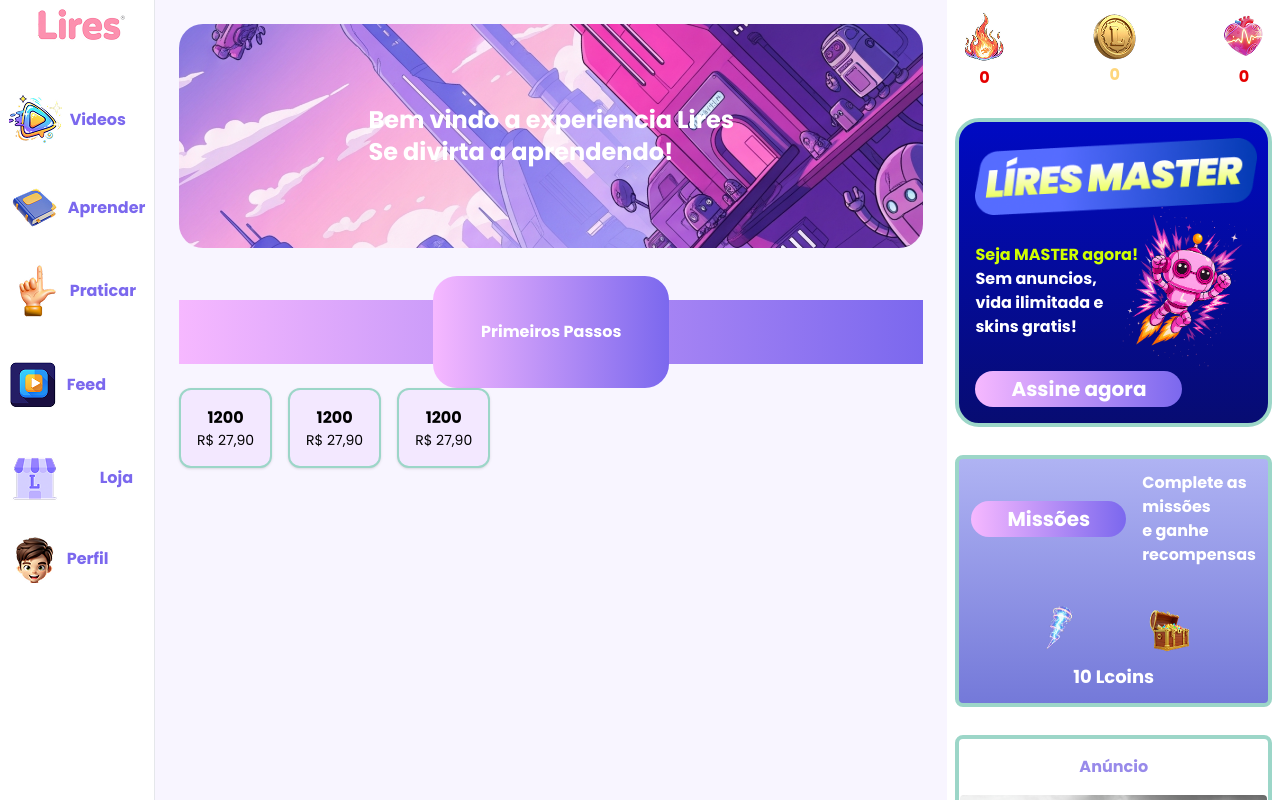
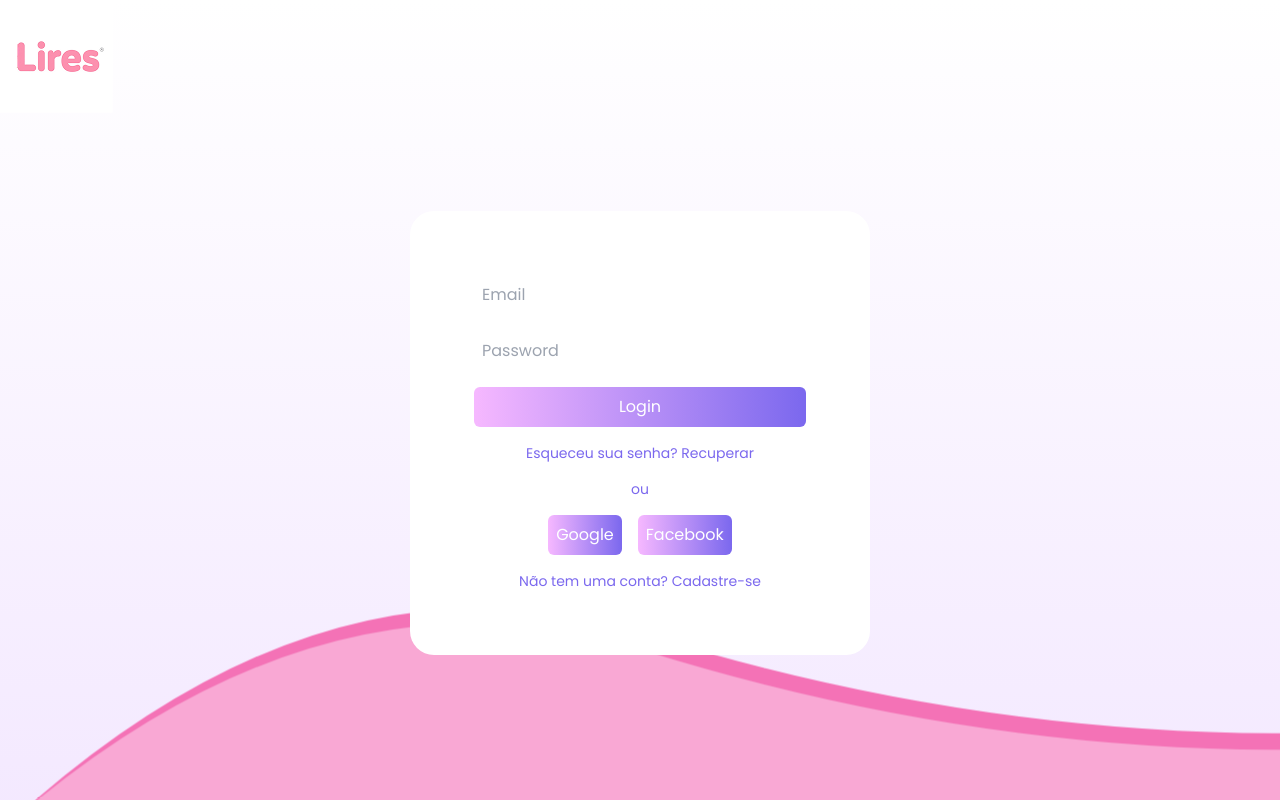
Before and after one commit to guibenat/Tcc, a React (Vite) app in the folder project-lires/: page / in a window 1280 px wide. Shown: the top 800 px of the page. Built offline with nearby package versions, Linux system fonts and the light colour scheme.

Commit message:
Tela de login

```diff
--- a/project-lires/src/App.jsx
+++ b/project-lires/src/App.jsx
@@ -6,6 +6,7 @@ import Inicio from './pages/Inicio';
 import Loja from './pages/Loja';
 import Planos from './pages/Planos';
 import Assinatura from './pages/Assinatura';
+import Login from './pages/Login';
 
 
 function App() {
@@ -14,7 +15,7 @@ function App() {
       <div className="flex min-h-screen bg-white">
         {/* Define the routes for the application */}
         <Routes>
-          <Route path="/" element={<Home />} />
+          <Route path="/" element={<Login />} />
           <Route path="/personagem" element={<Personagem />} />
           <Route path="/inicio" element={<Inicio />} />
           <Route path="/user" element={<User />} />
--- a/project-lires/src/pages/Home.jsx
+++ b/project-lires/src/pages/Home.jsx
@@ -25,7 +25,51 @@ export default function Home() {
                     </div>
                 </div>
                 {/*Cards de Cursos */}
-                <div className="flex flex-row w-full bg-[#f8f5ff]">
+                <div className="flex flex-row w-full bg-[#f8f5ff] items-center justify-center mt-7 ">
+                    <div className="grid grid-cols-3 gap-4">
+                        <div className="flex flex-col items-center bg-purple-100 p-4 rounded-xl border-2 border-[#9CD6C8] shadow hover:scale-105 transition">
+                            <span className="font-bold">1200</span>
+                            <span className="text-sm">R$ 27,90</span>
+                        </div>
+                        <div className="flex flex-col items-center bg-purple-100 p-4 rounded-xl border-2 border-[#9CD6C8] shadow hover:scale-105 transition">
+                            <span className="font-bold">1200</span>
+                            <span className="text-sm">R$ 27,90</span>
+                        </div>
+                        <div className="flex flex-col items-center bg-purple-100 p-4 rounded-xl border-2 border-[#9CD6C8] shadow hover:scale-105 transition">
+                            <span className="font-bold">1200</span>
+                            <span className="text-sm">R$ 27,90</span>
+                        </div>
+                    </div>
+                </div>
+                <div className='h-16 max-w-full bg-[linear-gradient(to_right,#F6B8FF,#7B68EE)] mt-7 items-center flex justify-center text-white'>
+                    <div className='h-28 max-w-full bg-[linear-gradient(to_right,#F6B8FF,#7B68EE)] ] items-center flex justify-center text-white p-12 rounded-3xl'>
+                        <strong><span>Segundos Passos</span></strong>
+                    </div>
+                </div>
+                {/*Cards de Cursos */}
+                <div className="flex flex-row w-full bg-[#f8f5ff] items-center justify-center mt-7 ">
+                    <div className="grid grid-cols-3 gap-4">
+                        <div className="flex flex-col items-center bg-purple-100 p-4 rounded-xl border-2 border-[#9CD6C8] shadow hover:scale-105 transition">
+                            <span className="font-bold">1200</span>
+                            <span className="text-sm">R$ 27,90</span>
+                        </div>
+                        <div className="flex flex-col items-center bg-purple-100 p-4 rounded-xl border-2 border-[#9CD6C8] shadow hover:scale-105 transition">
+                            <span className="font-bold">1200</span>
+                            <span className="text-sm">R$ 27,90</span>
+                        </div>
+                        <div className="flex flex-col items-center bg-purple-100 p-4 rounded-xl border-2 border-[#9CD6C8] shadow hover:scale-105 transition">
+                            <span className="font-bold">1200</span>
+                            <span className="text-sm">R$ 27,90</span>
+                        </div>
+                    </div>
+                </div>
+                <div className='h-16 max-w-full bg-[linear-gradient(to_right,#F6B8FF,#7B68EE)] mt-7 items-center flex justify-center text-white'>
+                    <div className='h-28 max-w-full bg-[linear-gradient(to_right,#F6B8FF,#7B68EE)] ] items-center flex justify-center text-white p-12 rounded-3xl'>
+                        <strong><span>Terceiros Passos</span></strong>
+                    </div>
+                </div>
+                {/*Cards de Cursos */}
+                <div className="flex flex-row w-full bg-[#f8f5ff] items-center justify-center mt-7 ">
                     <div className="grid grid-cols-3 gap-4">
                         <div className="flex flex-col items-center bg-purple-100 p-4 rounded-xl border-2 border-[#9CD6C8] shadow hover:scale-105 transition">
                             <span className="font-bold">1200</span>
--- /dev/null
+++ b/project-lires/src/pages/Login.jsx
@@ -0,0 +1,102 @@
+import Lires from '../assets/Lires.png'
+
+export default function Login() {
+    return (
+        <>
+        <div className='bg-gradient-to-b w-full from-white to-purple-100'>
+        <nav className='flex items-center justify-between'> <img src={Lires} alt="" /></nav>
+        <main className='flex flex-col items-center justify-center h-screen relative overflow-hidden w-full -mt-20'>
+            <div className='flex flex-col gap-4 p-8 rounded-3xl bg-white z-10'>
+            <form className='flex flex-col gap-4 p-8 rounded-3xl'>
+                <input type="email" placeholder='Email' className='p-2 rounded-md' />
+                <input type="password" placeholder='Password' className='p-2 rounded-md' />
+                <button type='submit' className='p-2 rounded-md bg-[linear-gradient(to_right,#F6B8FF,#7B68EE)] text-white'>Login</button>
+                <p className='text-center text-sm text-[#7B68EE]'>Esqueceu sua senha? <a href="/RecuperarSenha">Recuperar</a></p>
+                <div className='flex flex-row gap-4 items-center justify-center'>
+                <span className='text-center text-sm text-[#7B68EE]'>ou</span>
+                </div>
+                <div className='flex flex-row gap-4 items-center justify-center'>
+                    <button type='submit' className='text-[#7B68EE] p-2 rounded-md bg-[linear-gradient(to_right,#F6B8FF,#7B68EE)] text-white'>Google</button>
+                    <button type='submit' className='text-[#7B68EE] p-2 rounded-md bg-[linear-gradient(to_right,#F6B8FF,#7B68EE)] text-white'>Facebook</button>
+                </div>
+                <p className='text-center text-sm text-[#7B68EE]'>Não tem uma conta? <a href="/Cadastro">Cadastre-se</a></p>
+            </form>
+            </div>
+
+            {/* Onda rosa animada */}
+            <div className="absolute bottom-0 left-0 w-full h-full pointer-events-none z-0">
+                <svg
+                    className="absolute bottom-0 left-0 w-full h-full animate-wave"
+                    viewBox="0 0 1200 800"
+                    preserveAspectRatio="none"
+                >
+                    <path
+                        d="M0,800 Q300,600 600,700 T1200,800 L1200,800 L0,800 Z"
+                        fill="#ec4899"
+                        className="animate-wave-path"
+                    />
+                    <path
+                        d="M0,800 Q300,650 600,750 T1200,800 L1200,800 L0,800 Z"
+                        fill="#f472b6"
+                        className="animate-wave-path-delayed"
+                    />
+                    <path
+                        d="M0,800 Q300,700 600,800 T1200,800 L1200,800 L0,800 Z"
+                        fill="#f9a8d4"
+                        className="animate-wave-path-slow"
+                    />
+                </svg>
+            </div>
+        </main>
+
+        <style jsx>{`
+            @keyframes wave {
+                0% {
+                    transform: translateX(0) translateY(0);
+                }
+                25% {
+                    transform: translateX(-5px) translateY(-10px);
+                }
+                50% {
+                    transform: translateX(0) translateY(-15px);
+                }
+                75% {
+                    transform: translateX(5px) translateY(-10px);
+                }
+                100% {
+                    transform: translateX(0) translateY(0);
+                }
+            }
+
+            @keyframes wavePath {
+                0% {
+                    d: path("M0,800 Q300,600 600,700 T1200,800 L1200,800 L0,800 Z");
+                }
+                50% {
+                    d: path("M0,800 Q300,500 600,600 T1200,700 L1200,800 L0,800 Z");
+                }
+                100% {
+                    d: path("M0,800 Q300,600 600,700 T1200,800 L1200,800 L0,800 Z");
+                }
+            }
+
+            .animate-wave {
+                animation: wave 6s ease-in-out infinite;
+            }
+
+            .animate-wave-path {
+                animation: wavePath 8s ease-in-out infinite;
+            }
+
+            .animate-wave-path-delayed {
+                animation: wavePath 8s ease-in-out infinite 1s;
+            }
+
+            .animate-wave-path-slow {
+                animation: wavePath 10s ease-in-out infinite 2s;
+            }
+        `}</style>
+        </div>
+        </>
+    );
+}
```
